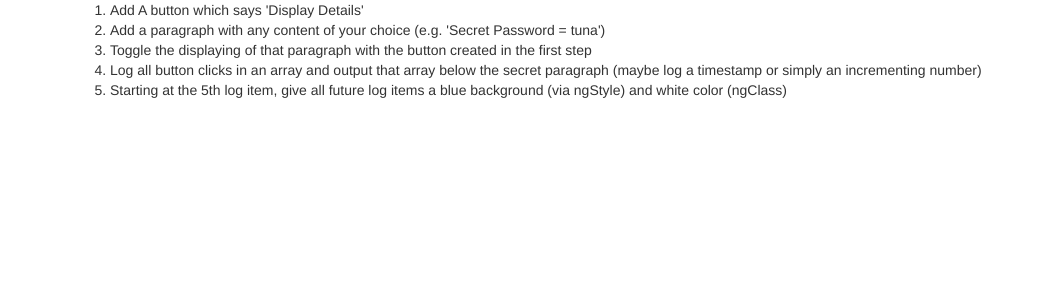
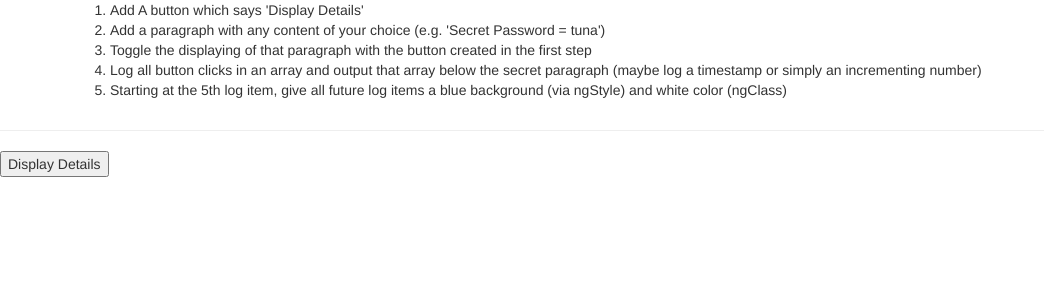
Before and after one commit to salomao91/assignment3_directives_basics, an Angular app: page / in a window 1280 px wide. Shown: the top 300 px of the page, without its empty margins (0-1044 px from the left). Built offline with nearby package versions, Linux system fonts and the light colour scheme.

Commit message:
1 .Add A button which says 'Display Details'

```diff
--- a/src/app/app.component.html
+++ b/src/app/app.component.html
@@ -11,3 +11,5 @@
     </div>
   </div>
 </div>
+<hr/>
+<button>Display Details</button>
```
